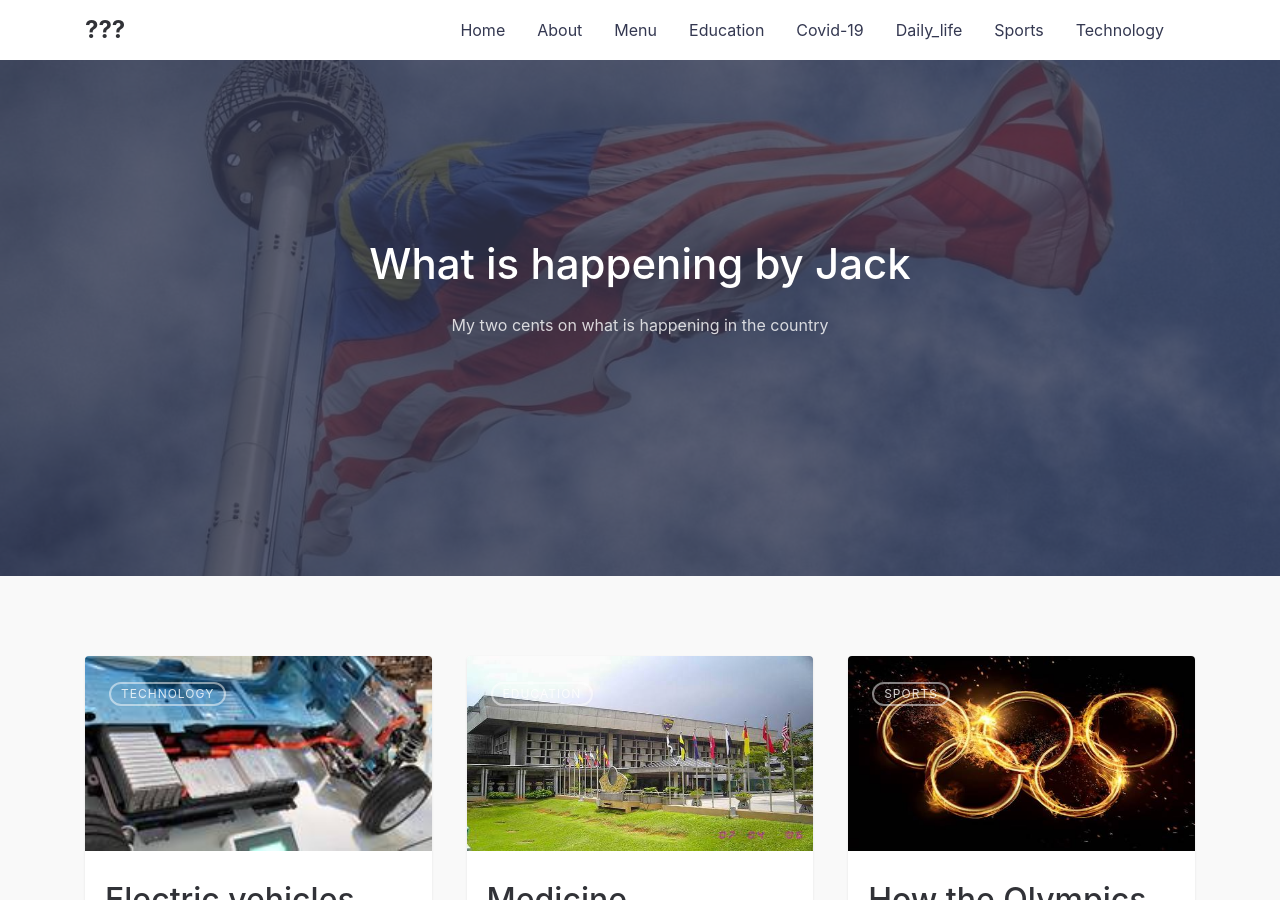
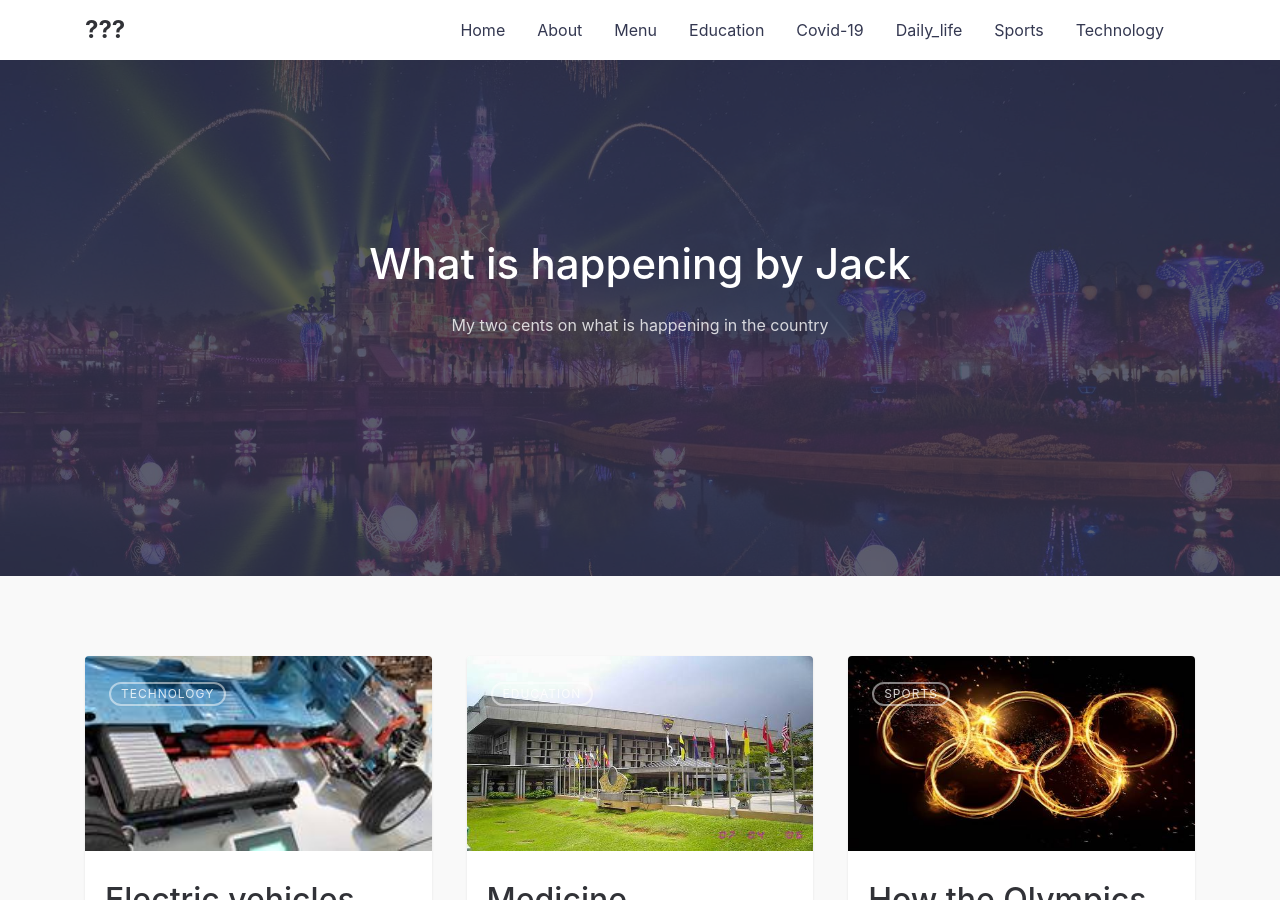
Before and after one commit to JiaCherng/a-tidbit, a Jekyll site: the page built from pages/home.md, in a window 1280 px wide and 900 px high. Built offline with Jekyll 4.4.1, drawn with Linux system fonts in a browser that asks for light colours.

Commit message:
change hero image and gulp

```diff
--- a/_config.yml
+++ b/_config.yml
@@ -43,7 +43,7 @@ social:
 tagline: >
   My two cents on what is happening in the country
 
-hero_img: posts/flag_lg.jpeg # Main background image: use the path from /assets/img/ => This will output /assets/img/posts/sleek_lg.jpeg
+hero_img: posts/hero_lg.jpeg # Main background image: use the path from /assets/img/ => This will output /assets/img/posts/sleek_lg.jpeg
 
 
 twitter_username: jio # replace with your_twitter_username or comment to remove link from footer
```
Also changed, not shown: assets/img/posts/hero.jpeg (added), assets/img/posts/hero_lg.jpeg (added), assets/img/posts/hero_md.jpeg (added), assets/img/posts/hero_placehold.jpeg (added), assets/img/posts/hero_sm.jpeg (added), assets/img/posts/hero_thumb.jpeg (added), assets/img/posts/hero_thumb@2x.jpeg (added), assets/img/posts/hero_xs.jpeg (added).
